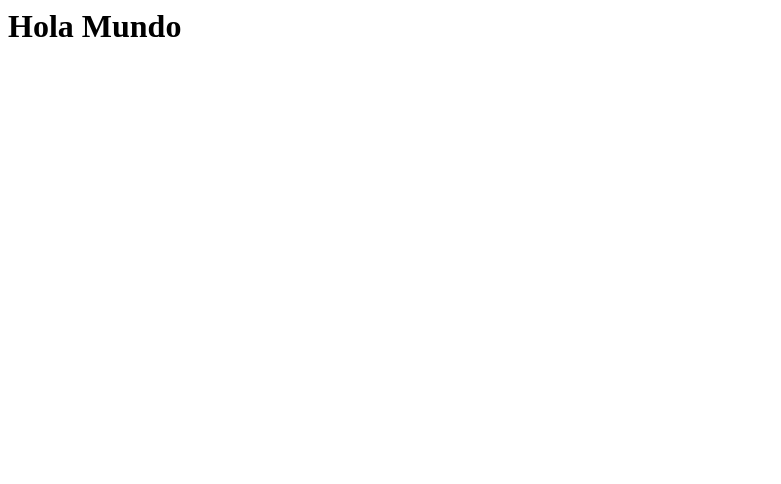
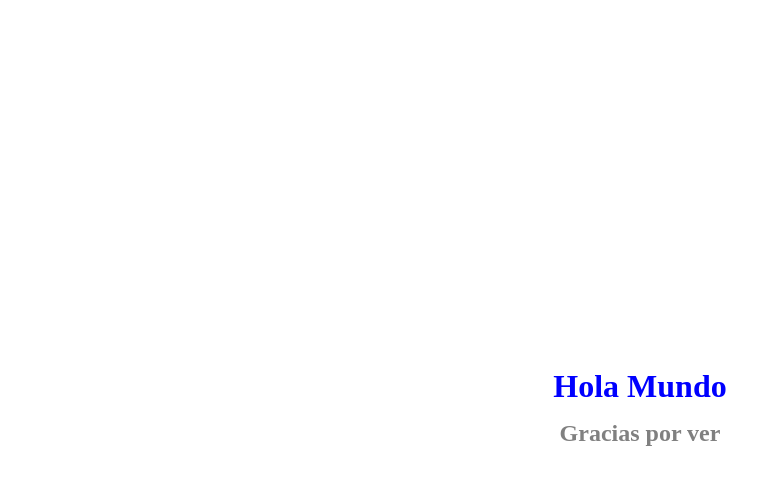
Before and after one commit to TechPro200/ParcialElectivo-1, a plain HTML site: page Index.html in a window 1280 px wide. Shown: the whole page, without its empty margins (0-781 px from the left). Drawn offline with Linux system fonts and the light colour scheme.

Commit message:
Desploy automatizado

```diff
--- a/Index.html
+++ b/Index.html
@@ -1,10 +1,35 @@
 <html lang="en">
+
 <head>
     <meta charset="UTF-8">
     <meta name="viewport" content="width=device-width, initial-scale=1.0">
     <title>PrimerParcial</title>
+    <style>
+        body {
+            display: flex;
+            flex-direction: column;
+            align-items: center;
+            justify-content: center;
+            height: 100vh;
+            margin: 0;
+        }
+
+        h1 {
+            margin: 25px;
+            margin-bottom: 5px;
+            color: blue;
+        }
+
+        h2 {
+            margin: 10px;
+            color: gray;
+        }
+    </style>
 </head>
-<body>
+
+<body id="body">
     <h1>Hola Mundo</h1>
+    <h2>Gracias por ver</h2>
 </body>
+
 </html>
```
